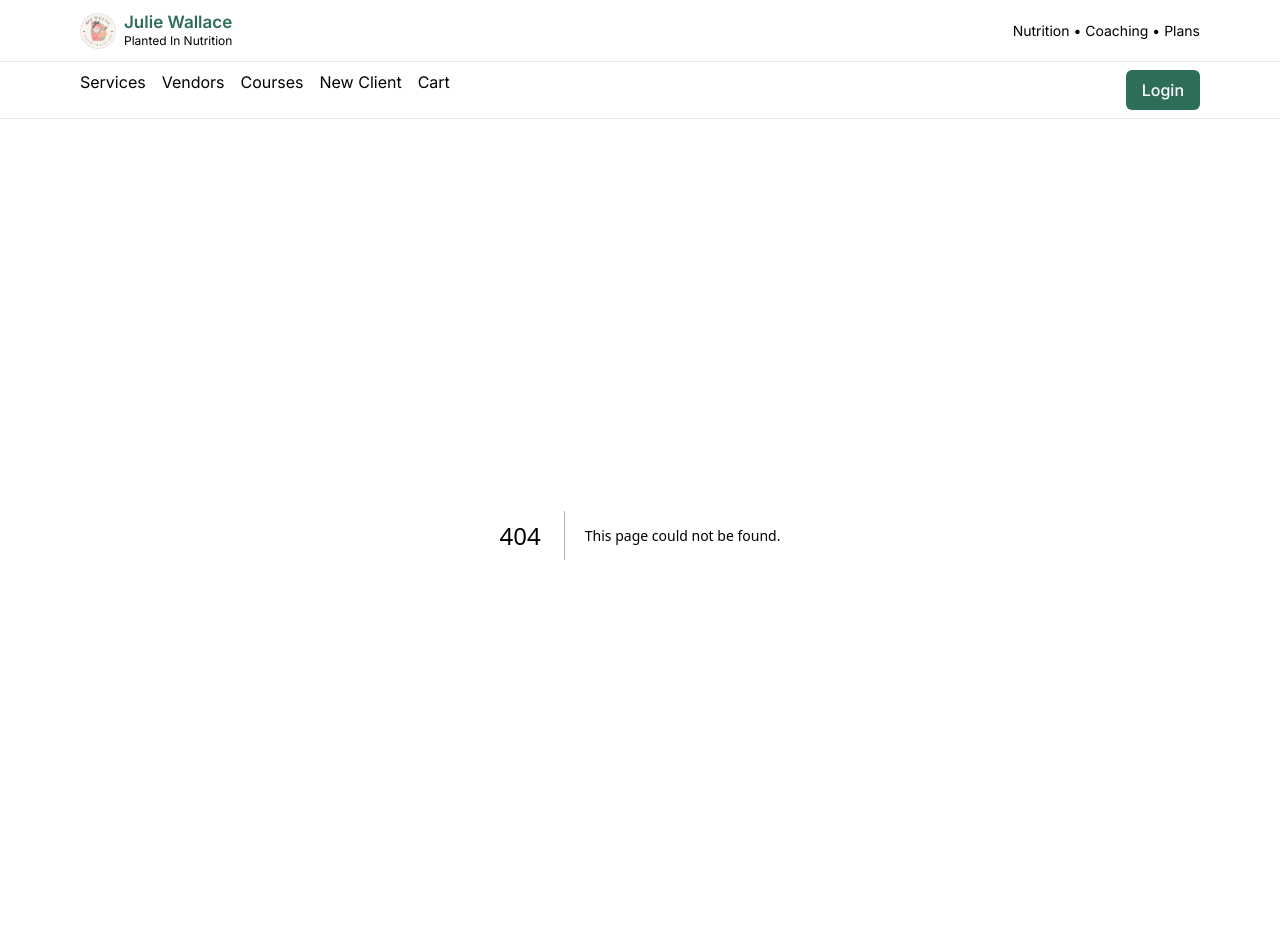
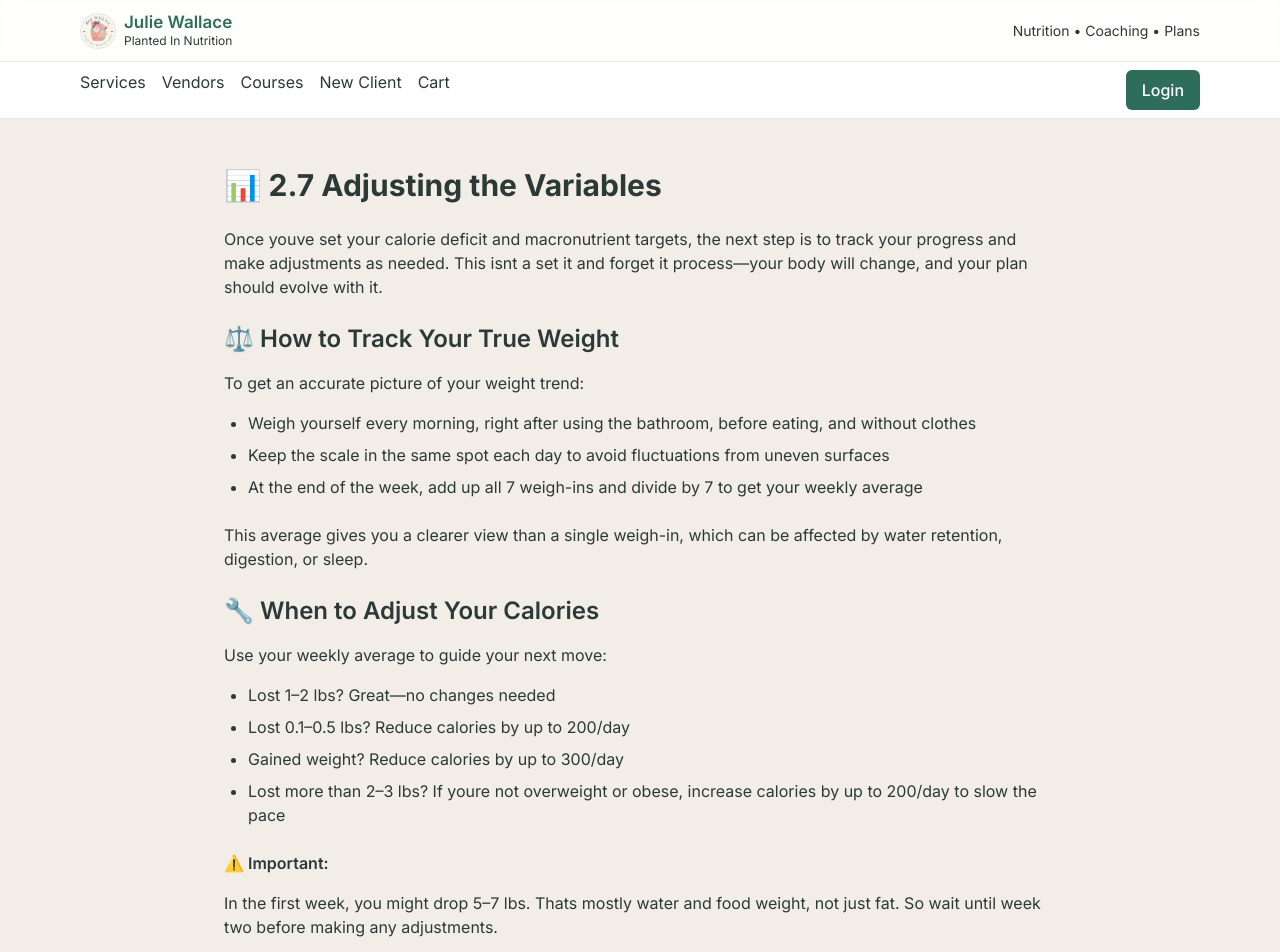
Before and after one commit to mr601s/nutritionist-marketplace-crm, a Next.js app: page /courses/module-2/section-7 in a window 1280 px wide. Before the commit this address had no page. Shown: the top 952 px of the page. Built offline with nearby package versions, Linux system fonts and the light colour scheme.

Commit message:
feat: add Section 2.7 Adjusting the Variables course page.
This page provides guidance on adjusting calorie intake and tracking weight progress, including tips for accurate weigh-ins and when to make dietary adjustments.

```diff
--- /dev/null
+++ b/app/courses/module-2/section-7/page.tsx
@@ -0,0 +1,62 @@
+export default function Section27Page() {
+  return (
+    <main className="p-8 max-w-4xl mx-auto">
+      <h1 className="text-3xl font-bold mb-6">
+        📊 2.7 Adjusting the Variables
+      </h1>
+
+      <p className="mb-6">
+        Once you{'ve'} set your calorie deficit and macronutrient targets, the next step is to track your progress and make adjustments as needed. This isn{'t'} a {"set it and forget it"} process—your body will change, and your plan should evolve with it.
+      </p>
+
+      <h2 className="text-2xl font-semibold mb-4">
+        ⚖️ How to Track Your True Weight
+      </h2>
+
+      <p className="mb-4">
+        To get an accurate picture of your weight trend:
+      </p>
+
+      <ul className="list-disc pl-6 mb-6 space-y-2">
+        <li>Weigh yourself every morning, right after using the bathroom, before eating, and without clothes</li>
+        <li>Keep the scale in the same spot each day to avoid fluctuations from uneven surfaces</li>
+        <li>At the end of the week, add up all 7 weigh-ins and divide by 7 to get your weekly average</li>
+      </ul>
+
+      <p className="mb-6">
+        This average gives you a clearer view than a single weigh-in, which can be affected by water retention, digestion, or sleep.
+      </p>
+
+      <h2 className="text-2xl font-semibold mb-4">
+        🔧 When to Adjust Your Calories
+      </h2>
+
+      <p className="mb-4">
+        Use your weekly average to guide your next move:
+      </p>
+
+      <ul className="list-disc pl-6 mb-6 space-y-2">
+        <li>Lost 1–2 lbs? Great—no changes needed</li>
+        <li>Lost 0.1–0.5 lbs? Reduce calories by up to 200/day</li>
+        <li>Gained weight? Reduce calories by up to 300/day</li>
+        <li>Lost more than 2–3 lbs? If you{'re'} not overweight or obese, increase calories by up to 200/day to slow the pace</li>
+      </ul>
+
+      <p className="mb-4 font-semibold">
+        ⚠️ Important:
+      </p>
+
+      <p className="mb-6">
+        In the first week, you might drop 5–7 lbs. That{'s'} mostly water and food weight, not just fat. So wait until week two before making any adjustments.
+      </p>
+
+      <p className="mb-6">
+        Also, when reducing calories, cut mostly from carbs, then fat—but never from protein. Protein is essential for preserving muscle and keeping your metabolism strong.
+      </p>
+
+      <p className="mb-6">
+        <strong>BONUS:</strong> I{'ve'} included a tracking worksheet if you want to also track your body composition. For women: use all 4 measurements. For men: measure just your waist and hips.
+      </p>
+    </main>
+  );
+}
```
